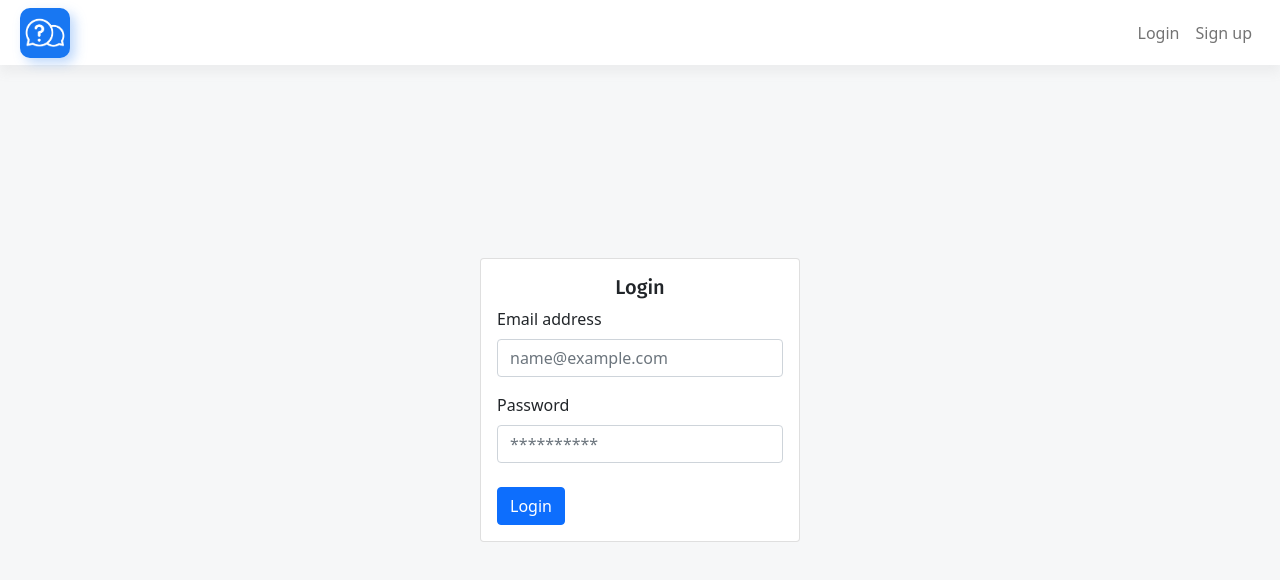
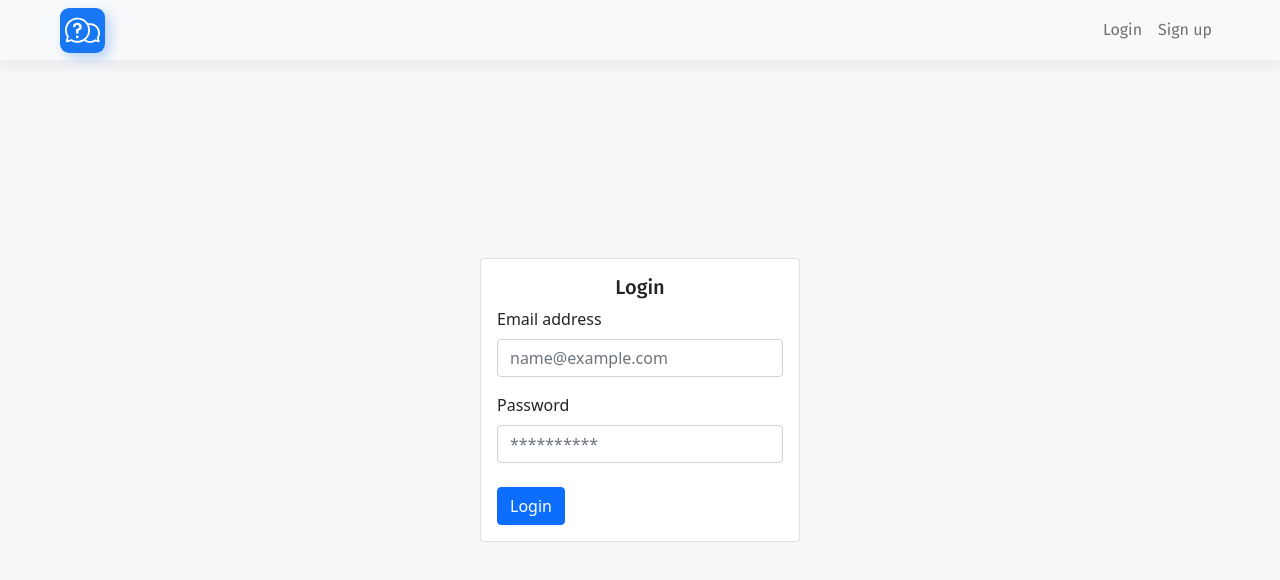
Before and after one commit to Requestln/request-website, a Vue app: page /login in a window 1280 px wide. Shown: the top 580 px of the page. Built offline with nearby package versions, Linux system fonts and the light colour scheme.

Commit message:
Create a store and submit logins to it

```diff
--- a/src/App.vue
+++ b/src/App.vue
@@ -34,13 +34,6 @@
       box-sizing: border-box;
    }
 
-   body {
-      /*min-height: 100vh;
-                                                                              display: flex;*/
-      /*   font-weight: 400;
-         font-family: Roboto, Helvetica, Arial, sans-serif; */
-   }
-
    h1,
    h2,
    h3,
@@ -68,6 +61,10 @@
       -webkit-box-shadow: 0 8px 6px -6px #999;
       -moz-box-shadow: 0 8px 6px -6px #999;
       box-shadow: 0 8px 10px 0px rgba(153, 153, 153, 0.096);
+
+      font-weight: 400;
+      font-family: "Fira Sans", sans-serif;
+      height: 60px;
    }
 
    .mydiv {
--- a/src/components/Nav.vue
+++ b/src/components/Nav.vue
@@ -1,19 +1,17 @@
 <template>
    <nav
-      class="navbar navbar-expand navbar-light fixed-top"
-      style="height: 65px"
+      class="navbar navbar-expand fixed-top navbar-light bg-light ps-5 pe-5"
    >
       <div class="container-fluid">
-         <a class="navbar-brand ms-2" href="/">
+         <a class="navbar-brand" href="/">
             <img
                class="crop-circle"
-               src="../assets/ak.png"
+               src="../assets/ak.svg"
                alt=""
                loading="lazy"
             />
          </a>
-         <div id="auth" class="collapse navbar-collapse me-2">
-            <ul class="navbar-nav ml-auto">
+         <ul class="navbar-nav">
             <li class="nav-item">
                <a href="/login" class="nav-link">Login</a>
             </li>
@@ -21,7 +19,6 @@
                <a href="/signup" class="nav-link">Sign up</a>
             </li>
          </ul>
-         </div>
       </div>
    </nav>
 </template>
@@ -33,17 +30,13 @@
 </script>
 
 <style>
-   #auth {
-      display: flex;
-      justify-content: flex-end;
-   }
-
    .crop-circle {
-      width: 50px;
-      height: 50px;
+      width: 45px;
+      height: 45px;
       position: relative;
       overflow: hidden;
       border-radius: 20%;
       filter: drop-shadow(5px 5px 6px #1876f248);
+      background-color: #fff;
    }
 </style>
--- /dev/null
+++ b/src/store/Store.js
@@ -0,0 +1,14 @@
+import { reactive } from "vue";
+
+export const store = {
+  userState: reactive({
+    isLoggedIn: false,
+    firstname: "",
+    lastname: "",
+    email: "",
+  }),
+
+  async doLogin(email, password) {
+    console.log(`${email}, ${password}`)
+  },
+};
--- a/src/views/Login.vue
+++ b/src/views/Login.vue
@@ -2,7 +2,7 @@
    <div class="card">
       <div class="card-body">
          <h5 class="card-title text-center">Login</h5>
-         <form>
+         <form @submit.prevent="onSubmit">
             <div class="mb-3">
                <label for="exampleInputEmail1" class="form-label"
                   >Email address</label
@@ -13,6 +13,7 @@
                   id="exampleInputEmail1"
                   aria-describedby="emailHelp"
                   placeholder="name@example.com"
+                  v-model="email"
                />
             </div>
             <div class="mb-4">
@@ -24,6 +25,7 @@
                   class="form-control"
                   id="exampleInputPassword1"
                   placeholder="**********"
+                  v-model="password"
                />
             </div>
 
@@ -34,8 +36,22 @@
 </template>
 
 <script>
+   import { store } from "../store/Store.js";
+
    export default {
       name: "Login",
+      data() {
+         return {
+            email: "",
+            password: "",
+         };
+      },
+      methods: {
+         async onSubmit(e) {
+            //Input verification
+            await store.doLogin(this.email, this.password);
+         },
+      },
    };
 </script>
 
```
Also changed, not shown: src/assets/ak.svg (added). Lines whose indentation alone changed are shown as unchanged.
